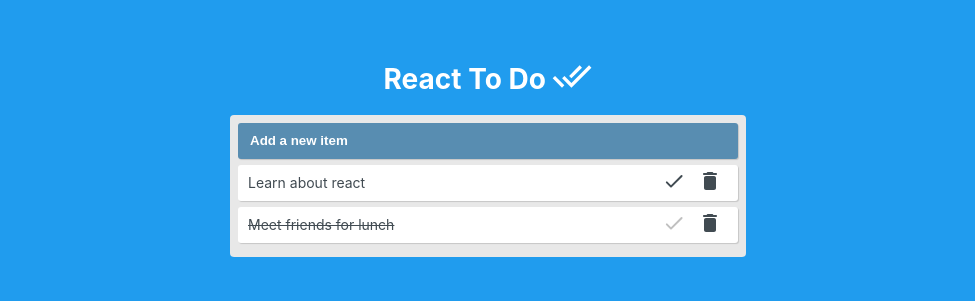
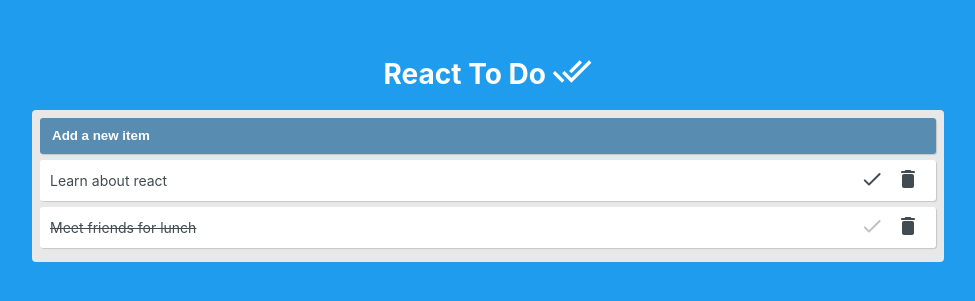
Before and after one commit to erbsutil/react-todo, a React (Create React App) app: page / in a window 1280 px wide. Shown: the part 253-554 px from the top of the page, without its empty margins (152-1127 px from the left). Built offline with nearby package versions, Linux system fonts and the light colour scheme.

Commit message:
Adjust width

```diff
--- a/src/App.css
+++ b/src/App.css
@@ -13,7 +13,7 @@
   background: #e8e8e8;
   border-radius: 4px;
   padding: 8px;
-  width: 500px;
+  width: 70%;
 }
 
 .todo {
@@ -22,7 +22,7 @@
   border-radius: 3px;
   box-shadow: 1px 1px 1px rgba(0, 0, 0, 0.15);
   display: flex;
-  height: 30px;
+  height: 35px;
   justify-content: space-between;
   margin-bottom: 6px;
   padding: 3px 10px;
```
